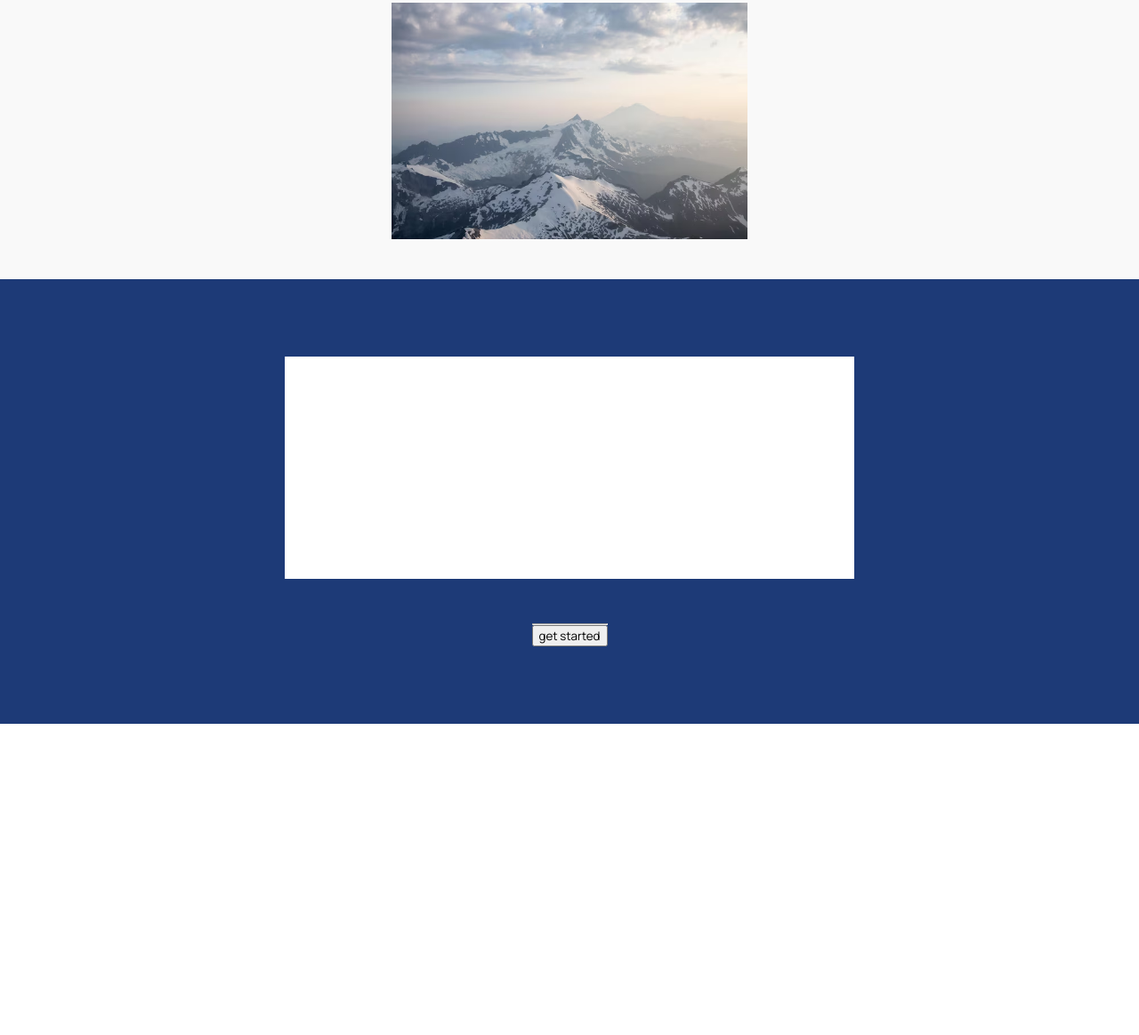
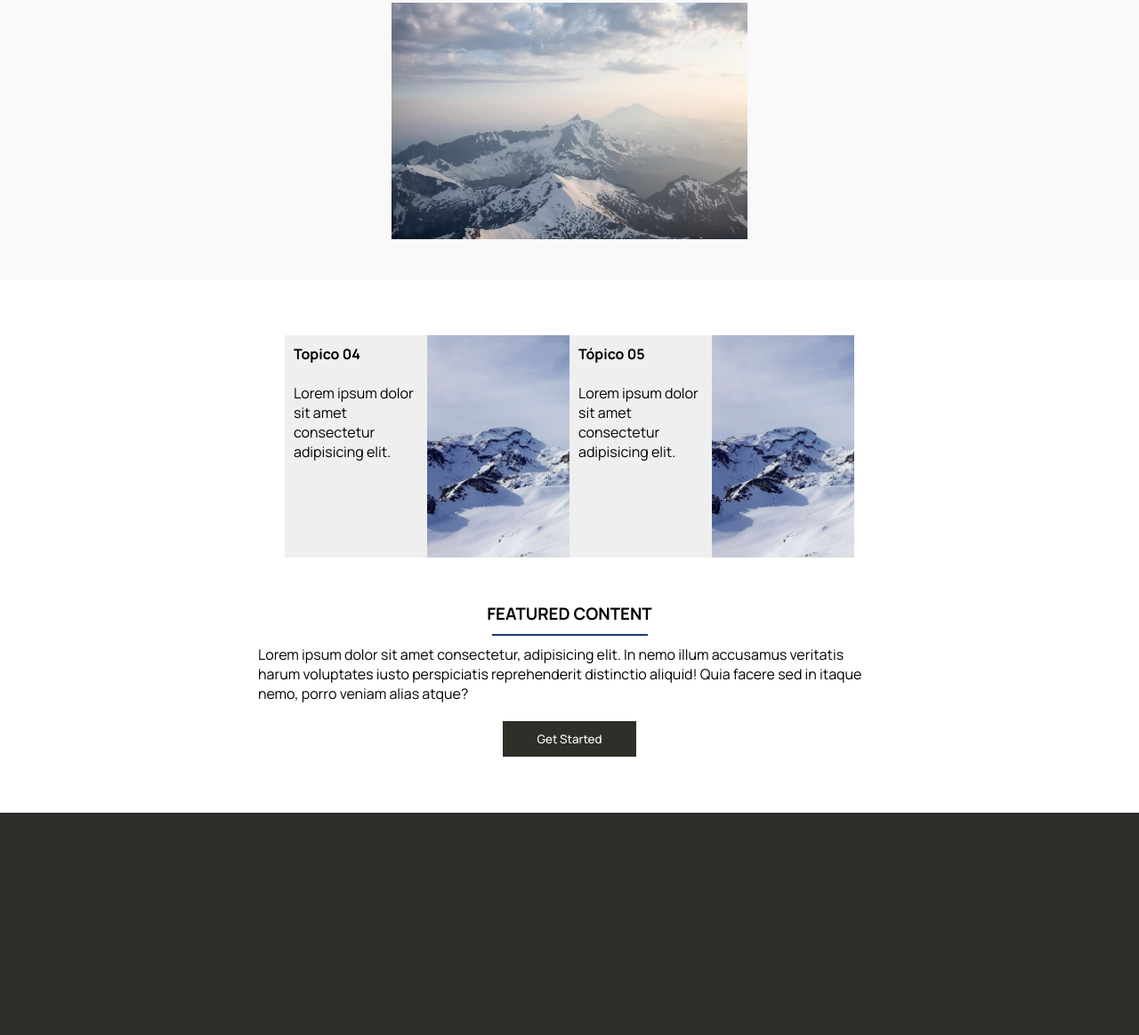
Before and after one commit to juanfonsecadev/homepage_, a plain HTML site: page index.html in a window 1280 px wide. Shown: the part 1206-2370 px from the top of the page at 89% size. Before the commit the page ends 2020 px from the top, so only its background shows below. Drawn offline with Linux system fonts and the light colour scheme.

Commit message:
Atualização e inserção de elementos no html. Correção e estilos de elementos no css

```diff
--- a/homepage-style.css
+++ b/homepage-style.css
@@ -12,7 +12,7 @@ header {
     justify-content: space-around;
 }
 
-div#logo{
+div#logo {
     width: 100px;
     height: 100px;
     background-color: white;
@@ -76,7 +76,7 @@ li a {
     font-weight: 300;
 }
 
-    #banner input{
+#banner input, .contentbox2 input {
     margin-top: 20px;
     width: 150px;
     height: 40px;
@@ -85,6 +85,7 @@ li a {
     text-transform: capitalize;
     border: none;
     font-weight: 500;
+    cursor: pointer;
 }
 
 #topics {
@@ -124,7 +125,7 @@ li a {
     background-color: rgba(247, 247, 247, 0.733);
 }
 
-    #featured div{
+#featured div {
     display: flex;
     flex-direction: column;
     justify-content: center;
@@ -134,10 +135,16 @@ li a {
     width: 700px;
 }
 
-    #featured div hr {
+#featured div hr,
+.contentbox2 hr {
     width: 25%;
     border: 1px solid #1D3A77;
     margin: 10px 0;
+}
+
+#featured h3, .contentbox2 h3 {
+    text-transform: uppercase;
+    font-weight: 700;
 }
 
 
@@ -151,8 +158,8 @@ li a {
     flex-direction: column;
     justify-content: center;
     align-items: center;
-        background-color: #1D3A77;
-        height: 500px;
+    background-color: #fff;
+    height: 600px;
 }
 
 .contentbox {
@@ -165,7 +172,31 @@ li a {
 #secondContent div .box2 {
     height: 250px;
     width: 180px;
-        background-color: #fff;
+    background-color: #e1e1e184;
     margin-bottom: 50px;
+    padding: 10px;
 
 }
+
+.box2#img,
+#img2 {
+    background-image: url('./images/14791.jpg');
+    background-size: cover;
+}
+
+.contentbox2 {
+    display: flex;
+    justify-content: center;
+    align-items: center;
+    flex-direction: column;
+}
+
+.contentbox2 p {
+    width: 700px;
+}
+
+
+#footer {
+    height: 250px;
+    background-color: #2F2E29;
+}
--- a/index.html
+++ b/index.html
@@ -1,14 +1,16 @@
 <!DOCTYPE html>
 <html lang="en">
+
 <head>
     <meta charset="UTF-8">
     <meta name="viewport" content="width=device-width, initial-scale=1.0">
     <link rel="stylesheet" href="homepage-style.css">
     <style>
         @import url('https://fonts.googleapis.com/css2?family=Manrope:wght@200..800&display=swap');
-        </style>
+    </style>
     <title>Homepage</title>
 </head>
+
 <body>
 
     <header>
@@ -51,10 +53,14 @@
 
             <h3>featured content</h3>
             <hr>
-            <p>Lorem ipsum dolor sit amet consectetur adipisicing elit. Obcaecati magni eos voluptatibus iure itaque repellat pariatur accusantium ea harum natus autem cum reprehenderit quo, vero, odio iste optio soluta odit.</p>
+            <p>Lorem ipsum dolor sit amet consectetur adipisicing elit. Obcaecati magni eos voluptatibus iure itaque
+                repellat pariatur accusantium ea harum natus autem cum reprehenderit quo, vero, odio iste optio soluta
+                odit.</p>
 
             <div>
-                <img id="imagem" src="./images/vista-aerea-da-paisagem-dos-picos-das-montanhas-escarpadas-com-o-monte-baker-ao-fundo_645882-1245.avif" alt="imagem de uma montanha.">
+                <img id="imagem"
+                    src="./images/vista-aerea-da-paisagem-dos-picos-das-montanhas-escarpadas-com-o-monte-baker-ao-fundo_645882-1245.avif"
+                    alt="imagem de uma montanha.">
             </div>
 
         </div>
@@ -65,26 +71,39 @@
     <div id="secondContent">
 
         <div class="contentbox">
-            <div class="box2"></div>
             <div class="box2">
-                <img src="" alt="" srcset="">
+                <h4>Topico 04</h4>
+                <p></br>Lorem ipsum dolor sit amet consectetur adipisicing elit.</p>
             </div>
-            <div class="box2"></div>
+            <div class="box2" id="img">
+                <!-- <img src="./images/14791.jpg" alt="imagem-paisagem" srcset=""> -->
+            </div>
             <div class="box2">
-                <img src="" alt="" srcset="">
+                <h4>Tópico 05</h4>
+                <p></br>Lorem ipsum dolor sit amet consectetur adipisicing elit.</p>
+            </div>
+            <div class="box2" id="img2">
+
             </div>
         </div>
 
         <div class="contentbox2">
-            <h3></h3>
+            <h3>featured content</h3>
             <hr>
-            <p></p>
+            <p>Lorem ipsum dolor sit amet consectetur, adipisicing elit. In nemo illum accusamus veritatis harum
+                voluptates iusto perspiciatis reprehenderit distinctio aliquid! Quia facere sed in itaque nemo, porro
+                veniam alias atque?</p>
+
             <input type="button" value="get started">
         </div>
+    </div>
+
+    <div id="footer">
 
     </div>
 
 
     <script src="script.js"></script>
 </body>
+
 </html>
```
Lines whose indentation alone changed are shown as unchanged.
